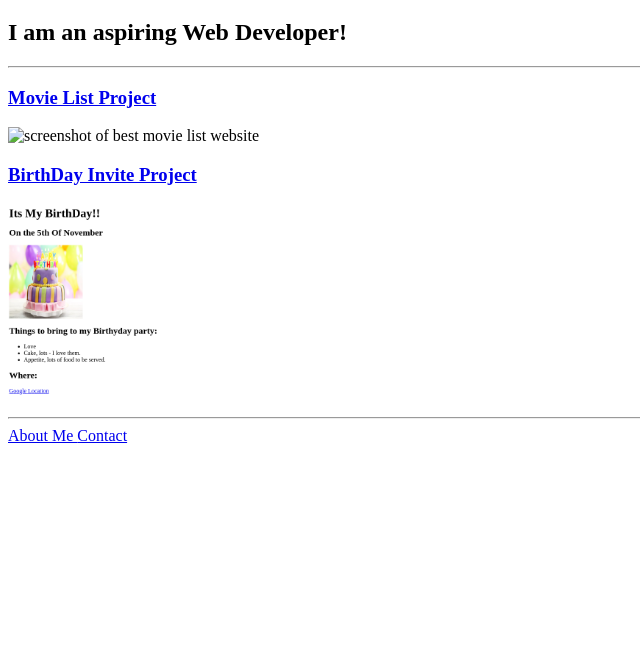
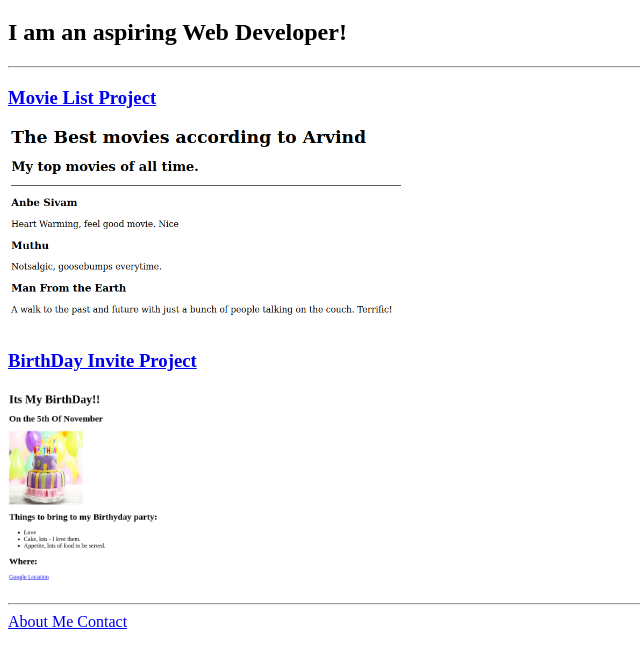
Before and after one commit to avinn123/html-portfolio, a plain HTML site: page index.html in a window 1280 px wide. Shown: the part 61-726 px from the top of the page, without its empty margins (0-640 px from the left). Drawn offline with Linux system fonts and the light colour scheme.

Commit message:
Update index.html

```diff
--- a/index.html
+++ b/index.html
@@ -10,7 +10,7 @@
     <h2>I am an aspiring Web Developer!</h2>
     <hr />
     <h3><a href="./public/movie list.html">Movie List Project</a></h3>
-    <img src="./assets/images/Best movie list.png" alt="screenshot of best movie list website" height="200">
+    <img src="./assets/images/Bestmovielist.png" alt="screenshot of best movie list website" height="200">
     <h3><a href="./public/BirthDay Invite.html">BirthDay Invite Project</a></h3>
     <img src="./assets/images/BirthdaySite.png" alt="screenshot of BirthDay Invite website" height="200"/>
     <hr />
```
